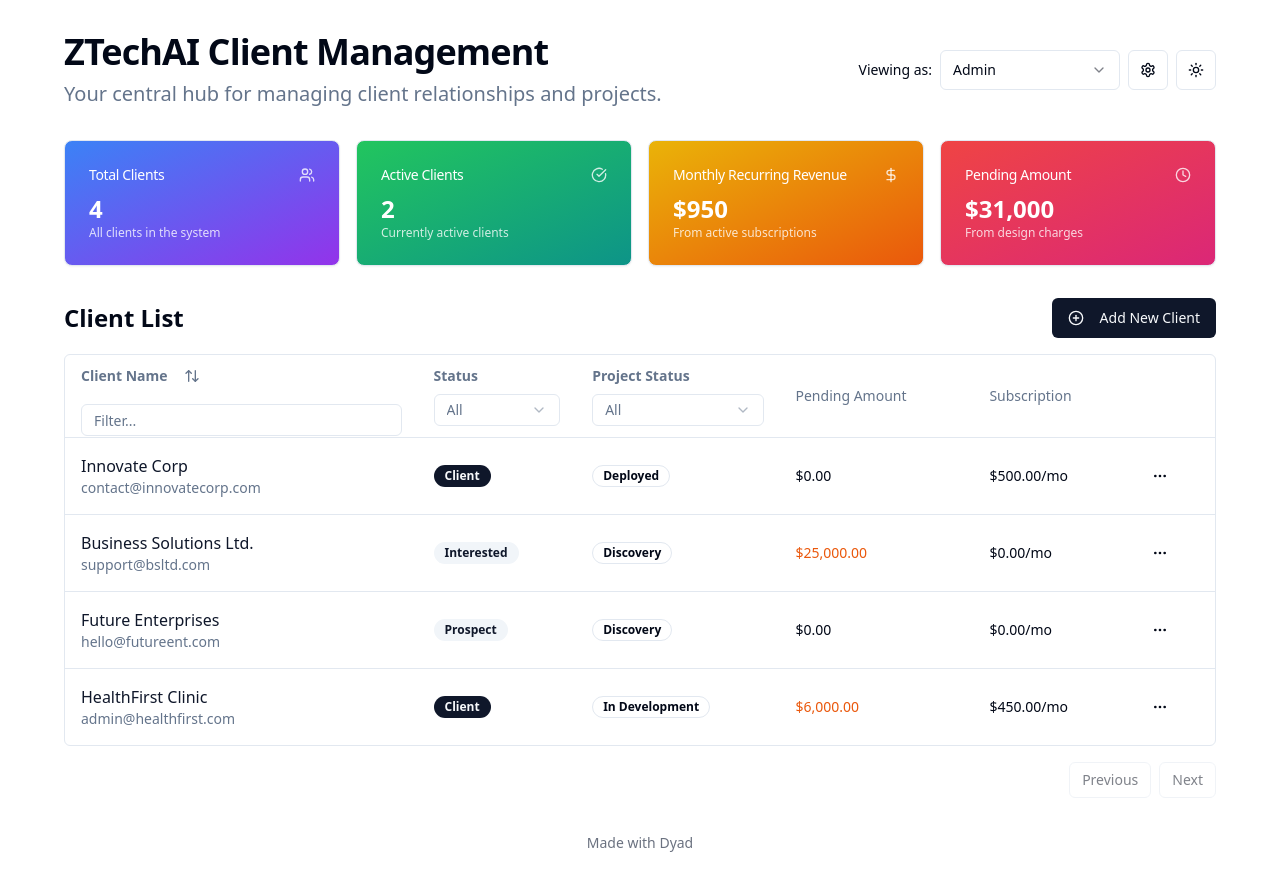
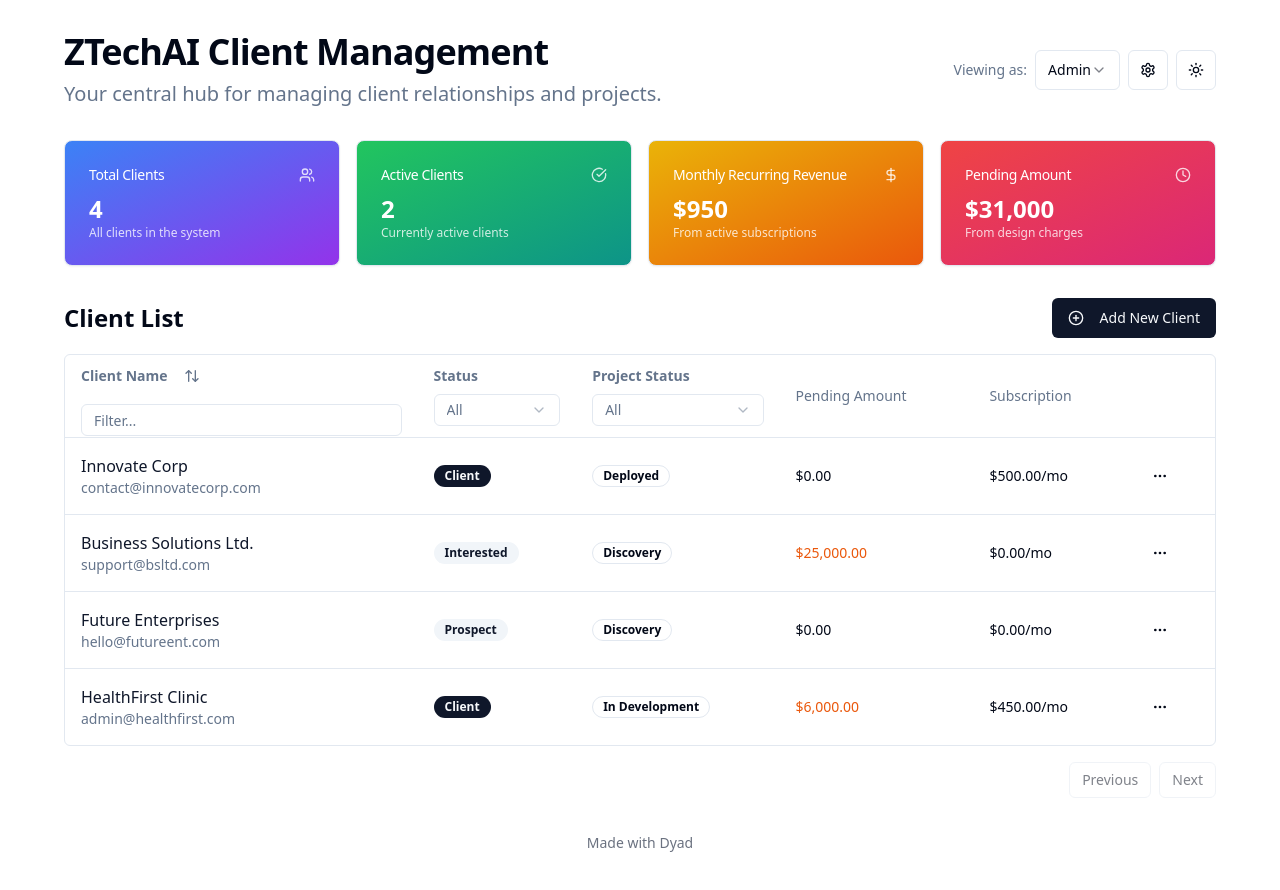
Before and after one commit to Zubairyounus99/Ztechai-Dashboard, a React (Vite) app: page / in a window 1280 px wide. Shown: the top 890 px of the page. Built offline with nearby package versions, Linux system fonts and the light colour scheme.

Commit message:
[dyad] Enhanced UserSwitcher for role-based access control - wrote 1 file(s)

```diff
--- a/src/components/UserSwitcher.tsx
+++ b/src/components/UserSwitcher.tsx
@@ -1,4 +1,5 @@
-import { useAuth } from "@/context/AuthContext";
+"use client";
+
 import {
   Select,
   SelectContent,
@@ -6,20 +7,23 @@ import {
   SelectTrigger,
   SelectValue,
 } from "@/components/ui/select";
-import { Label } from "@/components/ui/label";
+import { useAuth } from "@/context/AuthContext";
 import { Role } from "@/types";
 
-export const UserSwitcher = () => {
+export function UserSwitcher() {
   const { user, setUser } = useAuth();
 
+  const handleRoleChange = (role: Role) => {
+    setUser({ ...user, role });
+  };
+
   return (
-    <div className="flex items-center gap-2">
-      <Label htmlFor="user-role" className="text-sm font-medium">Viewing as:</Label>
-      <Select
-        value={user.role}
-        onValueChange={(value: Role) => setUser(value)}
-      >
-        <SelectTrigger id="user-role" className="w-[180px]">
+    <div className="flex items-center space-x-2">
+      <span className="text-sm font-medium text-muted-foreground">
+        Viewing as:
+      </span>
+      <Select onValueChange={handleRoleChange} value={user.role}>
+        <SelectTrigger id="user-role" className="w-auto">
           <SelectValue placeholder="Select a role" />
         </SelectTrigger>
         <SelectContent>
@@ -29,4 +33,4 @@ export const UserSwitcher = () => {
       </Select>
     </div>
   );
-};
+}
```
